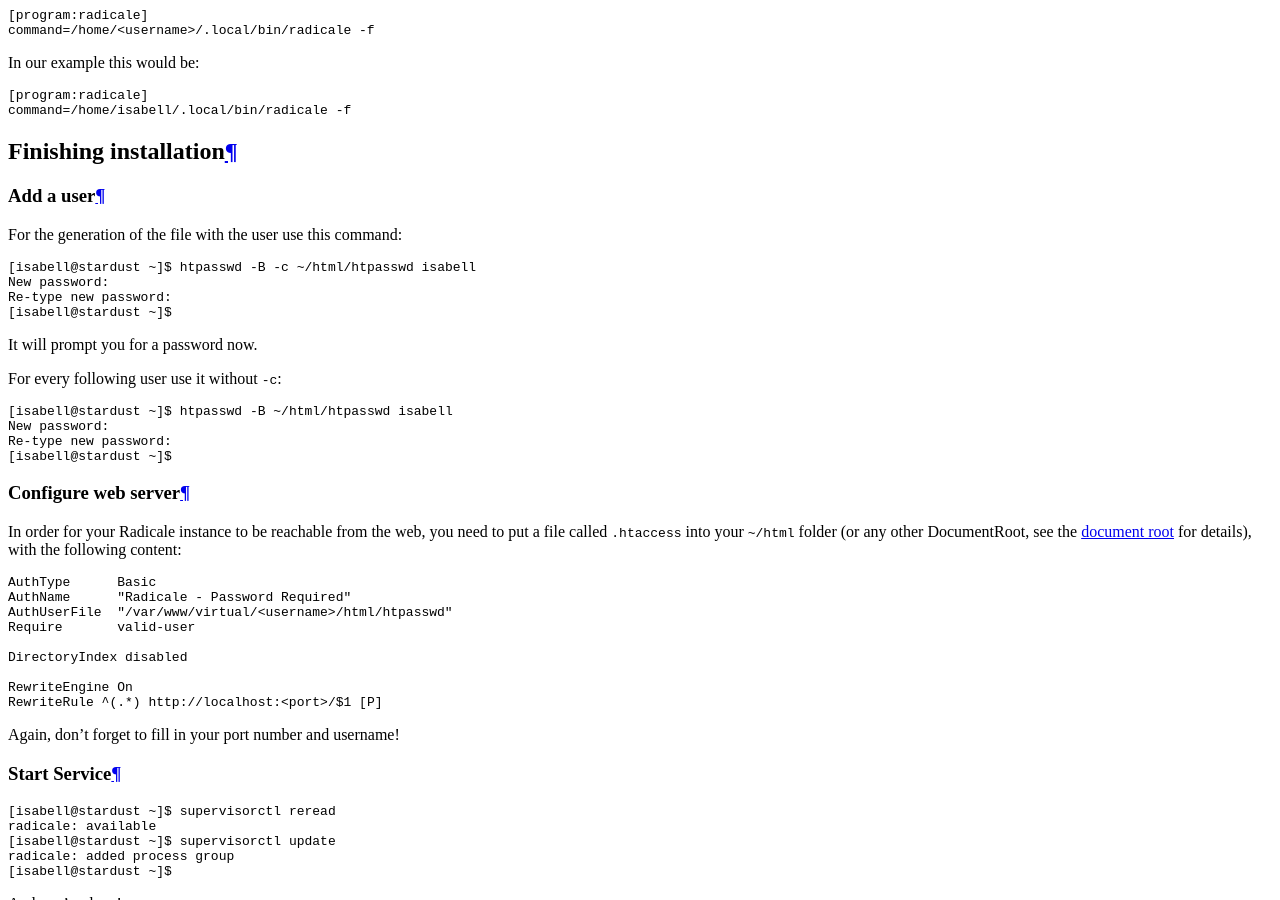
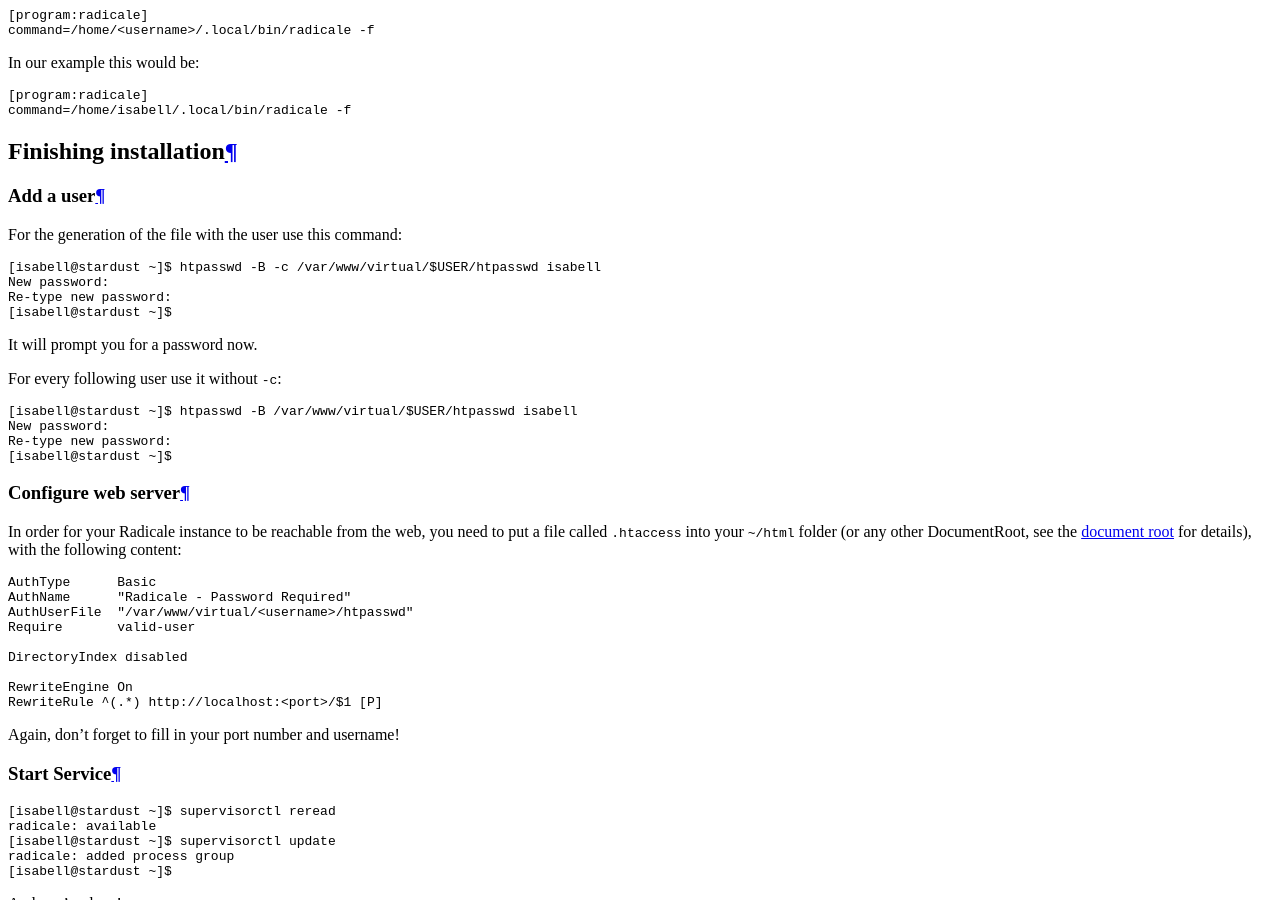
Before and after one commit to Uberspace/lab, a Sphinx documentation site: the page built from source/guide_radicale.rst, in a window 1280 px wide and 900 px high, scrolled down 3576 px. Built offline with Sphinx 7.4.7 and the Read the Docs theme 2.0.0, drawn with Linux system fonts in a browser that asks for light colours.

Commit message:
[radicale] move htpasswd file to /var/www/virtual/$USER/

```diff
--- a/source/guide_radicale.rst
+++ b/source/guide_radicale.rst
@@ -152,7 +152,7 @@
 
 .. code-block:: console
 
-  [isabell@stardust ~]$ htpasswd -B -c ~/html/htpasswd isabell
+  [isabell@stardust ~]$ htpasswd -B -c /var/www/virtual/$USER/htpasswd isabell
   New password:
   Re-type new password:
   [isabell@stardust ~]$
@@ -163,7 +163,7 @@
 
 .. code-block:: console
 
-  [isabell@stardust ~]$ htpasswd -B ~/html/htpasswd isabell
+  [isabell@stardust ~]$ htpasswd -B /var/www/virtual/$USER/htpasswd isabell
   New password:
   Re-type new password:
   [isabell@stardust ~]$
@@ -179,7 +179,7 @@
 
   AuthType      Basic
   AuthName      "Radicale - Password Required"
-  AuthUserFile  "/var/www/virtual/<username>/html/htpasswd"
+  AuthUserFile  "/var/www/virtual/<username>/htpasswd"
   Require       valid-user
 
   DirectoryIndex disabled
```
